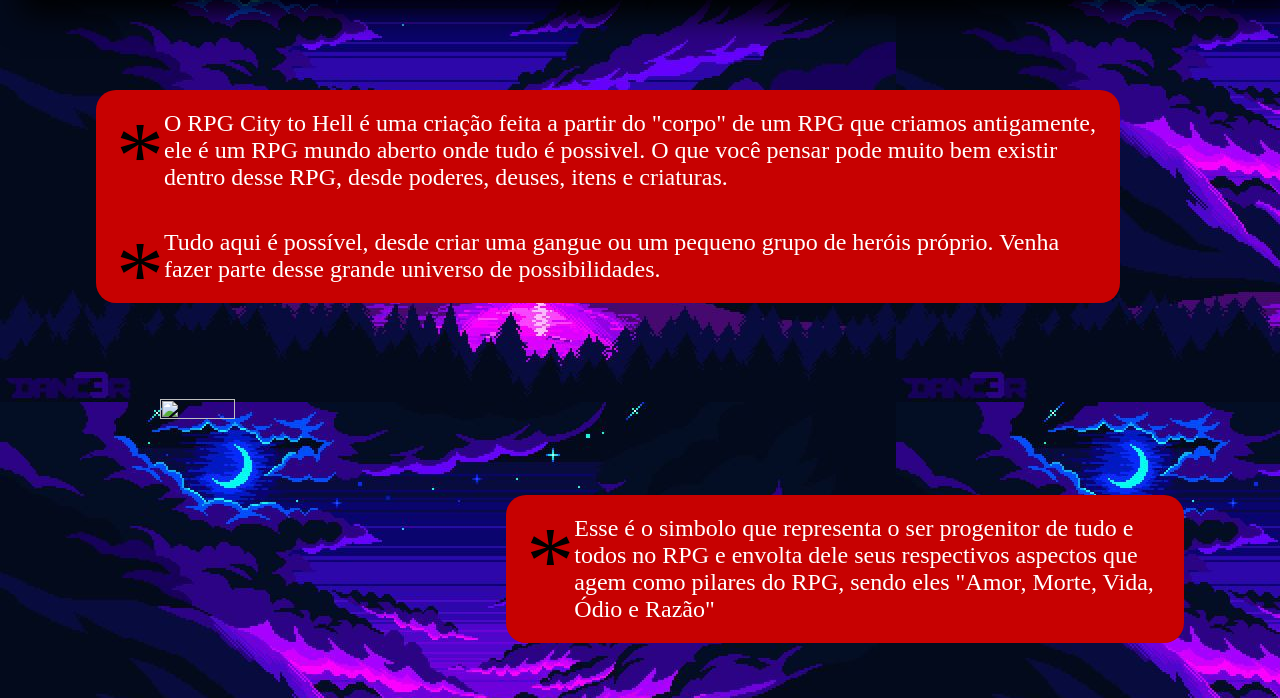
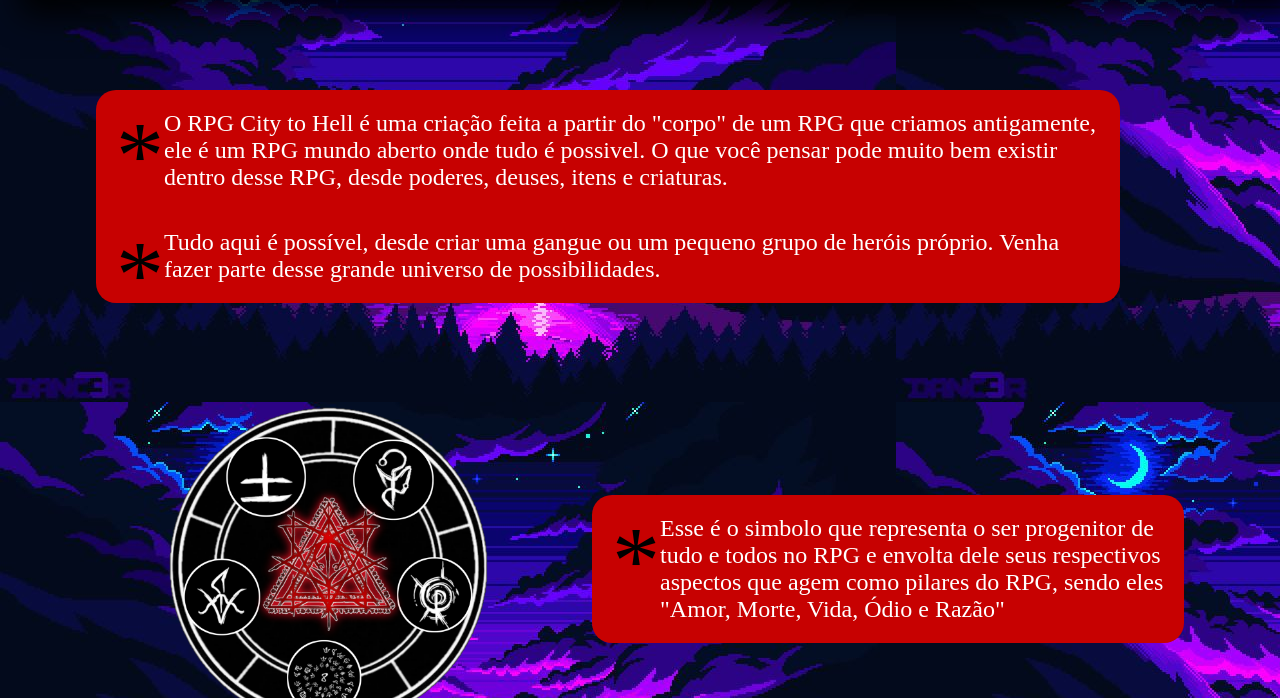
Before and after one commit to Mathias-I/city-to-hell, a plain HTML site: page src/home/index.html in a window 1280 px wide. Shown: the part 102-800 px from the top of the page. Drawn offline with Linux system fonts and the light colour scheme; the site is published under a folder, as on GitHub Pages, so addresses that start at the root find nothing.

Commit message:
update image

```diff
--- a/src/home/index.html
+++ b/src/home/index.html
@@ -71,7 +71,7 @@
         </div>
 
         <div class="image">
-            <img src="/img/icon2.png" class="icon" alt="">
+            <img src="../../img/icon2.png" class="icon" alt="">
             <div class="box-one">
                 <p class="ponter1">*</p>
                 <p class="texto">
```
